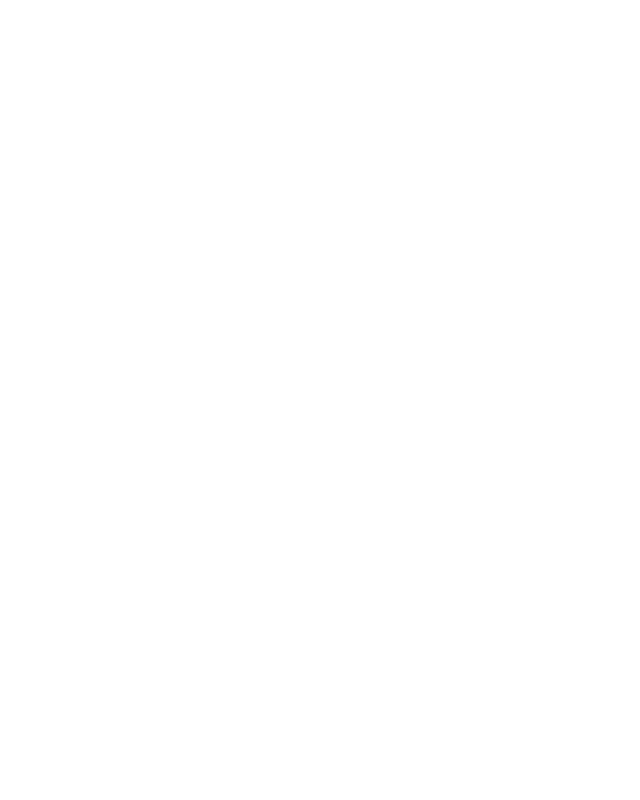
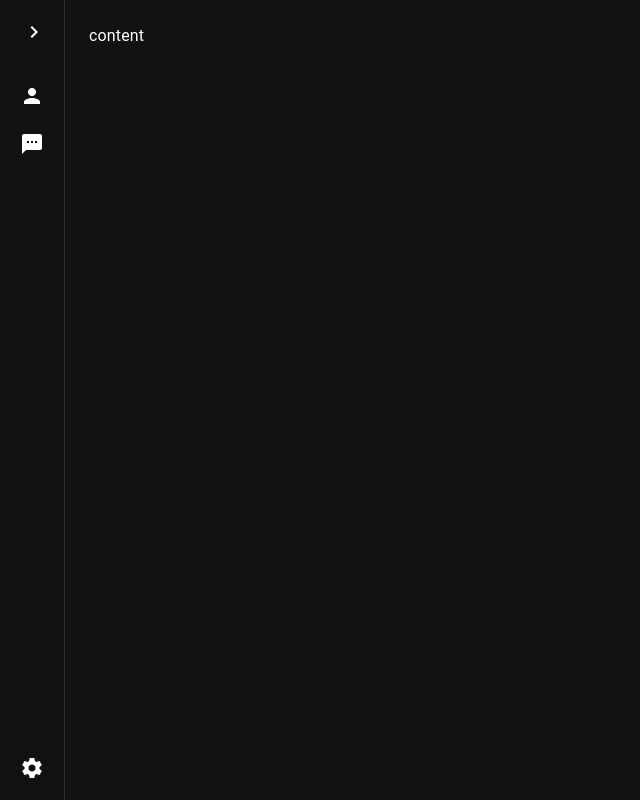
Before and after one commit to Holfter/chatter, a React (Vite) app: page / in a window 1280 px wide. Shown: the whole page, without its empty margins (0-640 px from the left). Built offline with nearby package versions, Linux system fonts and the light colour scheme.

Commit message:
initial sidebar

```diff
--- a/index.html
+++ b/index.html
@@ -3,6 +3,10 @@
   <head>
     <meta charset="UTF-8" />
     <link rel="icon" type="image/svg+xml" href="/vite.svg" />
+    <link
+      href="https://fonts.googleapis.com/icon?family=Material+Icons"
+      rel="stylesheet"
+    />
     <meta name="viewport" content="width=device-width, initial-scale=1.0" />
     <title>Vite + React + TS</title>
   </head>
--- a/src/App.tsx
+++ b/src/App.tsx
@@ -1,9 +1,14 @@
 import {ThemeProvider} from '@mui/material/styles'
 import {useColorMode} from './contexts/ColorModeContext'
+import Sidebar from './components/Sidebar'
 
 function App() {
   const {theme} = useColorMode()
-  return <ThemeProvider theme={theme}></ThemeProvider>
+  return (
+    <ThemeProvider theme={theme}>
+      <Sidebar>content</Sidebar>
+    </ThemeProvider>
+  )
 }
 
 export default App
--- /dev/null
+++ b/src/components/Sidebar/index.tsx
@@ -0,0 +1,154 @@
+import * as React from 'react'
+import {styled, Theme, CSSObject} from '@mui/material/styles'
+import Box from '@mui/material/Box'
+import MuiDrawer from '@mui/material/Drawer'
+import List from '@mui/material/List'
+import CssBaseline from '@mui/material/CssBaseline'
+import IconButton from '@mui/material/IconButton'
+import ChevronLeftIcon from '@mui/icons-material/ChevronLeft'
+import ChevronRightIcon from '@mui/icons-material/ChevronRight'
+import ListItem from '@mui/material/ListItem'
+import ListItemButton from '@mui/material/ListItemButton'
+import ListItemIcon from '@mui/material/ListItemIcon'
+import ListItemText from '@mui/material/ListItemText'
+import {Icon} from '@mui/material'
+import {topSidebarList, bottomSidebarList} from './list'
+
+const drawerWidth = 240
+
+const openedMixin = (theme: Theme): CSSObject => ({
+  width: drawerWidth,
+  transition: theme.transitions.create('width', {
+    easing: theme.transitions.easing.sharp,
+    duration: theme.transitions.duration.enteringScreen,
+  }),
+  overflowX: 'hidden',
+})
+
+const closedMixin = (theme: Theme): CSSObject => ({
+  transition: theme.transitions.create('width', {
+    easing: theme.transitions.easing.sharp,
+    duration: theme.transitions.duration.leavingScreen,
+  }),
+  overflowX: 'hidden',
+  width: `calc(${theme.spacing(7)} + 1px)`,
+  [theme.breakpoints.up('sm')]: {
+    width: `calc(${theme.spacing(8)} + 1px)`,
+  },
+})
+
+const DrawerHeader = styled('div')(({theme}) => ({
+  display: 'flex',
+  alignItems: 'center',
+  justifyContent: 'flex-end',
+  paddingRight: '10px',
+  ...theme.mixins.toolbar,
+}))
+
+const Drawer = styled(MuiDrawer, {shouldForwardProp: prop => prop !== 'open'})(
+  ({theme, open}) => ({
+    width: drawerWidth,
+    flexShrink: 0,
+    whiteSpace: 'nowrap',
+    boxSizing: 'border-box',
+    ...(open && {
+      ...openedMixin(theme),
+      '& .MuiDrawer-paper': openedMixin(theme),
+    }),
+    ...(!open && {
+      ...closedMixin(theme),
+      '& .MuiDrawer-paper': closedMixin(theme),
+    }),
+  }),
+)
+
+interface SidebarProps {
+  children: React.ReactNode
+}
+
+export default function Sidebar({children}: SidebarProps) {
+  const [open, setOpen] = React.useState(false)
+
+  const toggleDrawer = () => {
+    setOpen(prev => !prev)
+  }
+
+  return (
+    <Box sx={{display: 'flex'}}>
+      <CssBaseline />
+      <Drawer variant="permanent" open={open}>
+        <DrawerHeader>
+          <IconButton onClick={toggleDrawer}>
+            {!open ? <ChevronRightIcon /> : <ChevronLeftIcon />}
+          </IconButton>
+        </DrawerHeader>
+        <List
+          sx={{
+            height: '100%',
+            display: 'flex',
+            flexDirection: 'column',
+            justifyContent: 'space-between',
+          }}
+        >
+          <Box>
+            {topSidebarList.map(item => (
+              <ListItem key={item.name} disablePadding sx={{display: 'block'}}>
+                <ListItemButton
+                  sx={{
+                    minHeight: 48,
+                    justifyContent: open ? 'initial' : 'center',
+                    px: 2.5,
+                  }}
+                >
+                  <ListItemIcon
+                    sx={{
+                      minWidth: 0,
+                      mr: open ? 3 : 'auto',
+                      justifyContent: 'center',
+                    }}
+                  >
+                    <Icon>{item.icon}</Icon>
+                  </ListItemIcon>
+                  <ListItemText
+                    primary={item.name}
+                    sx={{opacity: open ? 1 : 0}}
+                  />
+                </ListItemButton>
+              </ListItem>
+            ))}
+          </Box>
+          <Box>
+            {bottomSidebarList.map(item => (
+              <ListItem key={item.name} disablePadding sx={{display: 'block'}}>
+                <ListItemButton
+                  sx={{
+                    minHeight: 48,
+                    justifyContent: open ? 'initial' : 'center',
+                    px: 2.5,
+                  }}
+                >
+                  <ListItemIcon
+                    sx={{
+                      minWidth: 0,
+                      mr: open ? 3 : 'auto',
+                      justifyContent: 'center',
+                    }}
+                  >
+                    <Icon>{item.icon}</Icon>
+                  </ListItemIcon>
+                  <ListItemText
+                    primary={item.name}
+                    sx={{opacity: open ? 1 : 0}}
+                  />
+                </ListItemButton>
+              </ListItem>
+            ))}
+          </Box>
+        </List>
+      </Drawer>
+      <Box component="main" sx={{flexGrow: 1, p: 3}}>
+        {children}
+      </Box>
+    </Box>
+  )
+}
--- /dev/null
+++ b/src/components/Sidebar/list.ts
@@ -0,0 +1,17 @@
+export const topSidebarList = [
+  {
+    name: 'Profile',
+    icon: 'person_icon',
+  },
+  {
+    name: 'Chat',
+    icon: 'sms_icon',
+  },
+]
+
+export const bottomSidebarList = [
+  {
+    name: 'Settings',
+    icon: 'settings_icon',
+  },
+]
--- a/src/contexts/ColorModeContext.tsx
+++ b/src/contexts/ColorModeContext.tsx
@@ -22,7 +22,7 @@
 }
 
 export const ColorModeProvider = (props: ColorModeProviderProps) => {
-  const [mode, setMode] = React.useState<'light' | 'dark'>('light')
+  const [mode, setMode] = React.useState<'light' | 'dark'>('dark')
   const colorMode = React.useMemo(
     () => ({
       toggleColorMode: () => {
@@ -36,6 +36,73 @@
       createTheme({
         palette: {
           mode,
+        },
+        components: {
+          MuiCssBaseline: {
+            styleOverrides: {
+              body: {
+                ...(mode === 'light'
+                  ? {
+                      scrollbarColor: '#757575',
+                      '&::-webkit-scrollbar, & *::-webkit-scrollbar': {
+                        width: 7,
+                        backgroundColor: 'transparent',
+                      },
+                      '&::-webkit-scrollbar-thumb, & *::-webkit-scrollbar-thumb':
+                        {
+                          borderRadius: 8,
+                          backgroundColor: '#757575',
+                          minHeight: 24,
+                        },
+                      '&::-webkit-scrollbar-thumb:focus, & *::-webkit-scrollbar-thumb:focus':
+                        {
+                          backgroundColor: '#959595',
+                        },
+                      '&::-webkit-scrollbar-thumb:active, & *::-webkit-scrollbar-thumb:active':
+                        {
+                          backgroundColor: '#959595',
+                        },
+                      '&::-webkit-scrollbar-thumb:hover, & *::-webkit-scrollbar-thumb:hover':
+                        {
+                          backgroundColor: '#959595',
+                        },
+                      '&::-webkit-scrollbar-corner, & *::-webkit-scrollbar-corner':
+                        {
+                          backgroundColor: '#757575',
+                        },
+                    }
+                  : {
+                      scrollbarColor: '#212121',
+                      '&::-webkit-scrollbar, & *::-webkit-scrollbar': {
+                        width: 7,
+                        backgroundColor: '#212121',
+                      },
+                      '&::-webkit-scrollbar-thumb, & *::-webkit-scrollbar-thumb':
+                        {
+                          borderRadius: 8,
+                          backgroundColor: '#424040',
+                          minHeight: 24,
+                        },
+                      '&::-webkit-scrollbar-thumb:focus, & *::-webkit-scrollbar-thumb:focus':
+                        {
+                          backgroundColor: '#212121',
+                        },
+                      '&::-webkit-scrollbar-thumb:active, & *::-webkit-scrollbar-thumb:active':
+                        {
+                          backgroundColor: '#424040',
+                        },
+                      '&::-webkit-scrollbar-thumb:hover, & *::-webkit-scrollbar-thumb:hover':
+                        {
+                          backgroundColor: '#545151',
+                        },
+                      '&::-webkit-scrollbar-corner, & *::-webkit-scrollbar-corner':
+                        {
+                          backgroundColor: '#212121',
+                        },
+                    }),
+              },
+            },
+          },
         },
       }),
     [mode],
```
